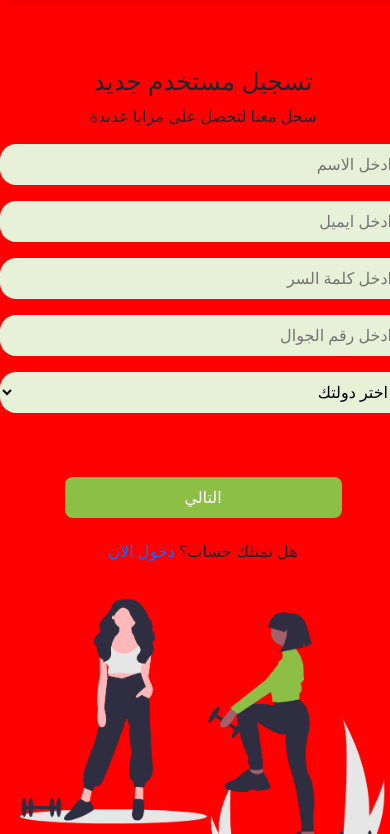
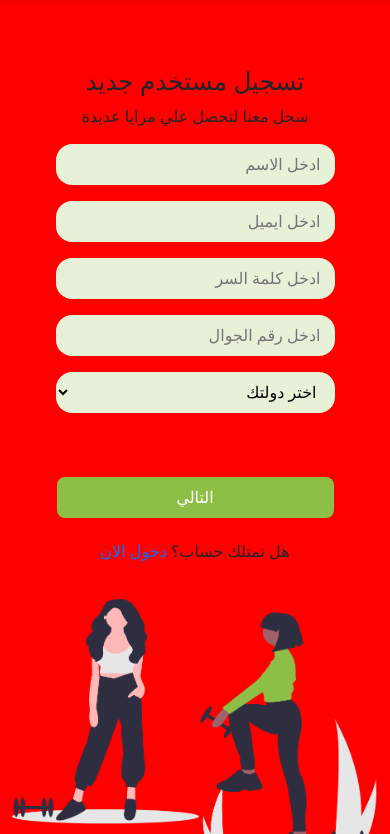
Before and after one commit to wajeehShik/plate_diet, a plain HTML site: page register.html in a window 390 px wide. Shown: the part 126-960 px from the top of the page. Drawn offline with Linux system fonts and the light colour scheme.

Commit message:
register v2

```diff
--- a/assets/new_css/register.css
+++ b/assets/new_css/register.css
@@ -116,6 +116,7 @@
     body{
         background-color: red;
     }
+    .input-calc-full ,.input-calc2,
     .input-calc,.custom-width, .textarea2 {
         width: 279px;
     }
```
